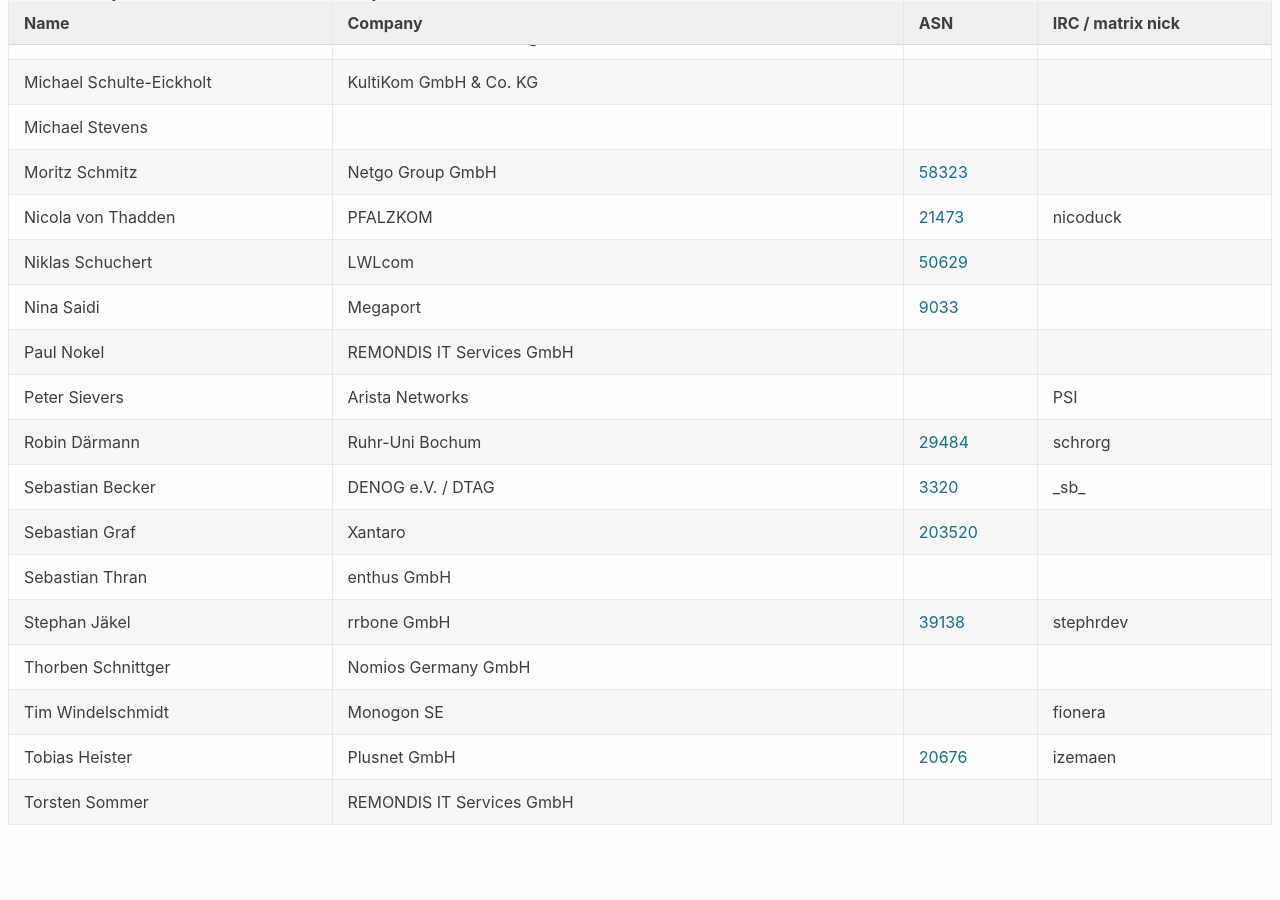
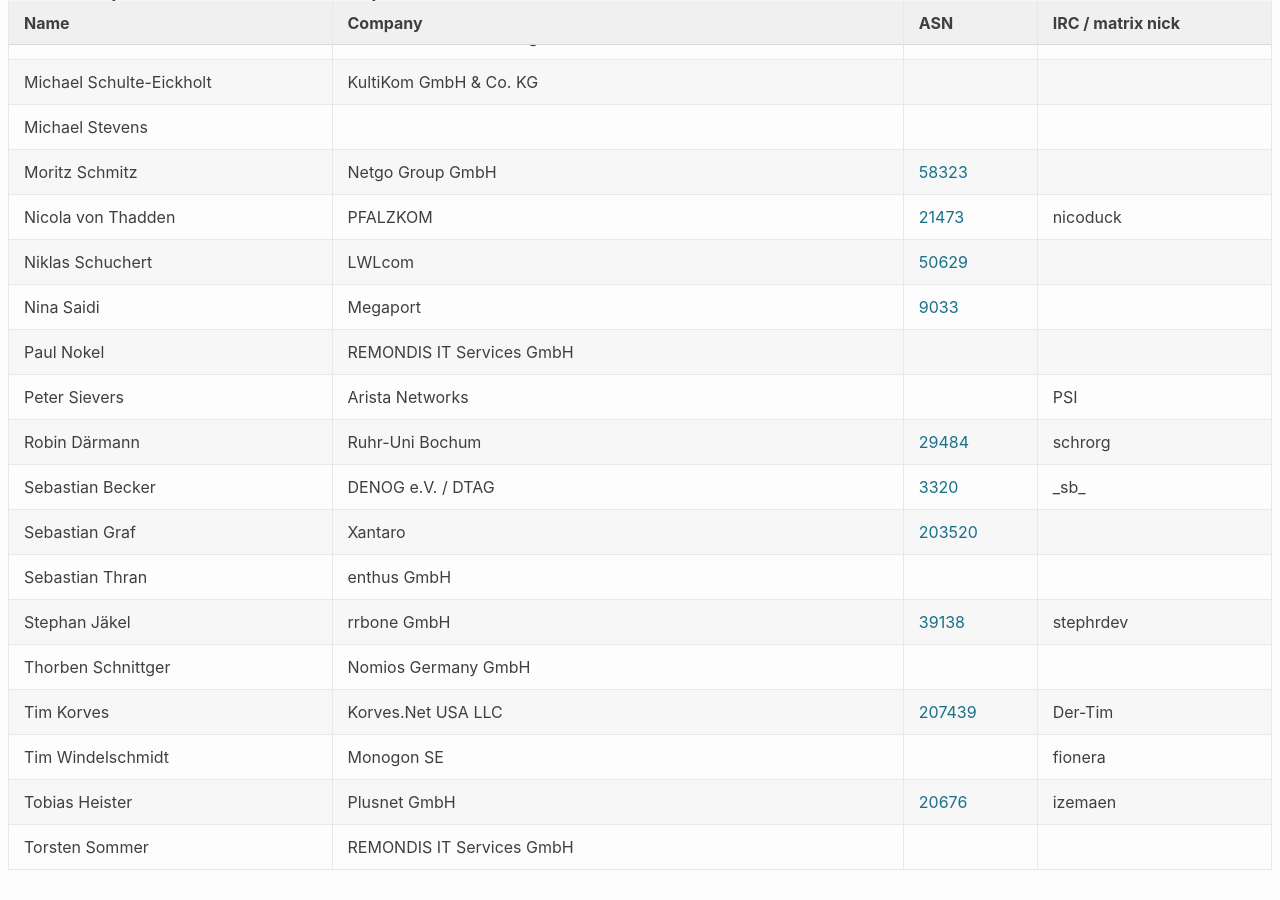
Before and after one commit to denog/pretix-attendeelist, a Jekyll site: the page built from denogmeetup25-02/index.markdown, in a window 1280 px wide and 900 px high, scrolled down 1119 px. Built offline with Jekyll 4.4.1, drawn with Linux system fonts in a browser that asks for light colours; before the commit the page ends 1974 px from its top, so only the background shows below that.

Commit message:
Latest data: Mon Feb 17 16:33:00 UTC 2025

```diff
--- a/_data/attendees_denogmeetup25-02.json
+++ b/_data/attendees_denogmeetup25-02.json
@@ -234,6 +234,12 @@
     "asn": null
   },
   {
+    "name": "Tim Korves",
+    "company": "Korves.Net USA LLC",
+    "irc": "Der-Tim",
+    "asn": "207439"
+  },
+  {
     "name": "Tim Windelschmidt",
     "company": "Monogon SE",
     "irc": "fionera",
```
